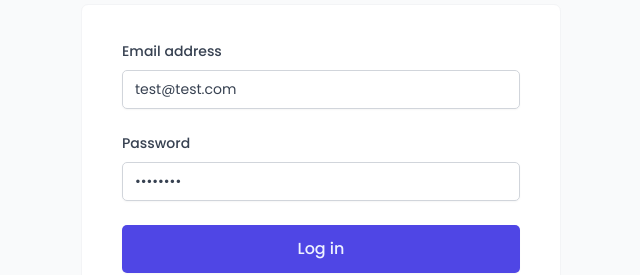
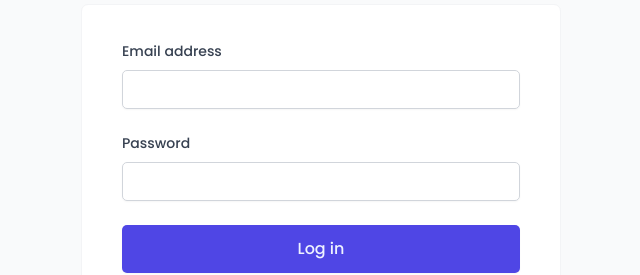
Before and after one commit to buo2107/the-wild-oasis, a React (Vite) app: page /login in a window 1280 px wide. Shown: the part 348-623 px from the top of the page, without its empty margins (319-959 px from the left). Built offline with nearby package versions, Linux system fonts and the light colour scheme; a web font is replaced by a local one.

Commit message:
delete default login data

```diff
--- a/src/features/authentication/LoginForm.jsx
+++ b/src/features/authentication/LoginForm.jsx
@@ -7,8 +7,8 @@ import FormRowVertical from "../../ui/FormRowVertical";
 import { useLogin } from "./useLogin";
 
 function LoginForm() {
-  const [email, setEmail] = useState("test@test.com");
-  const [password, setPassword] = useState("12345678");
+  const [email, setEmail] = useState("");
+  const [password, setPassword] = useState("");
   const { login, isPending } = useLogin();
 
   function handleSubmit(e) {
```
